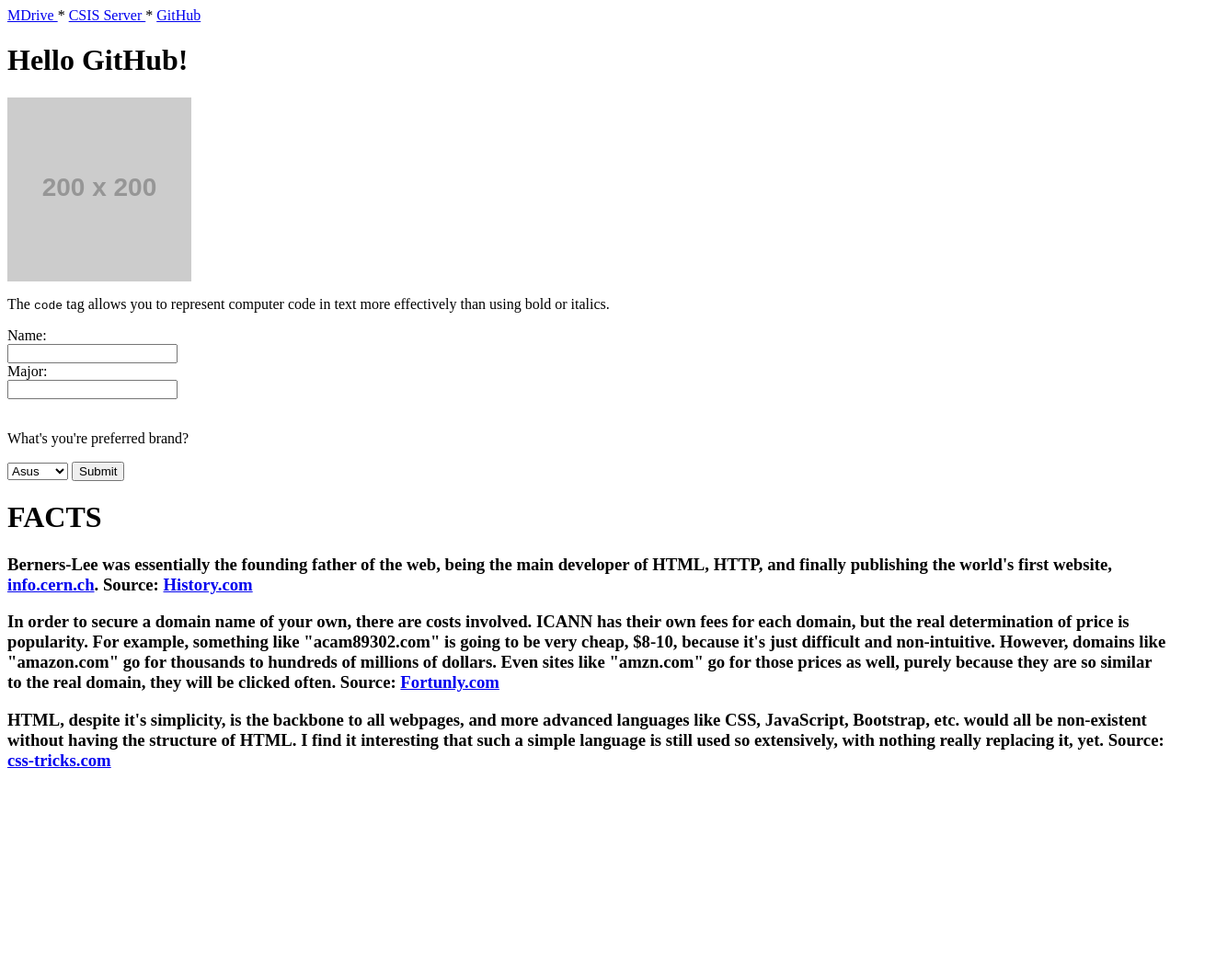
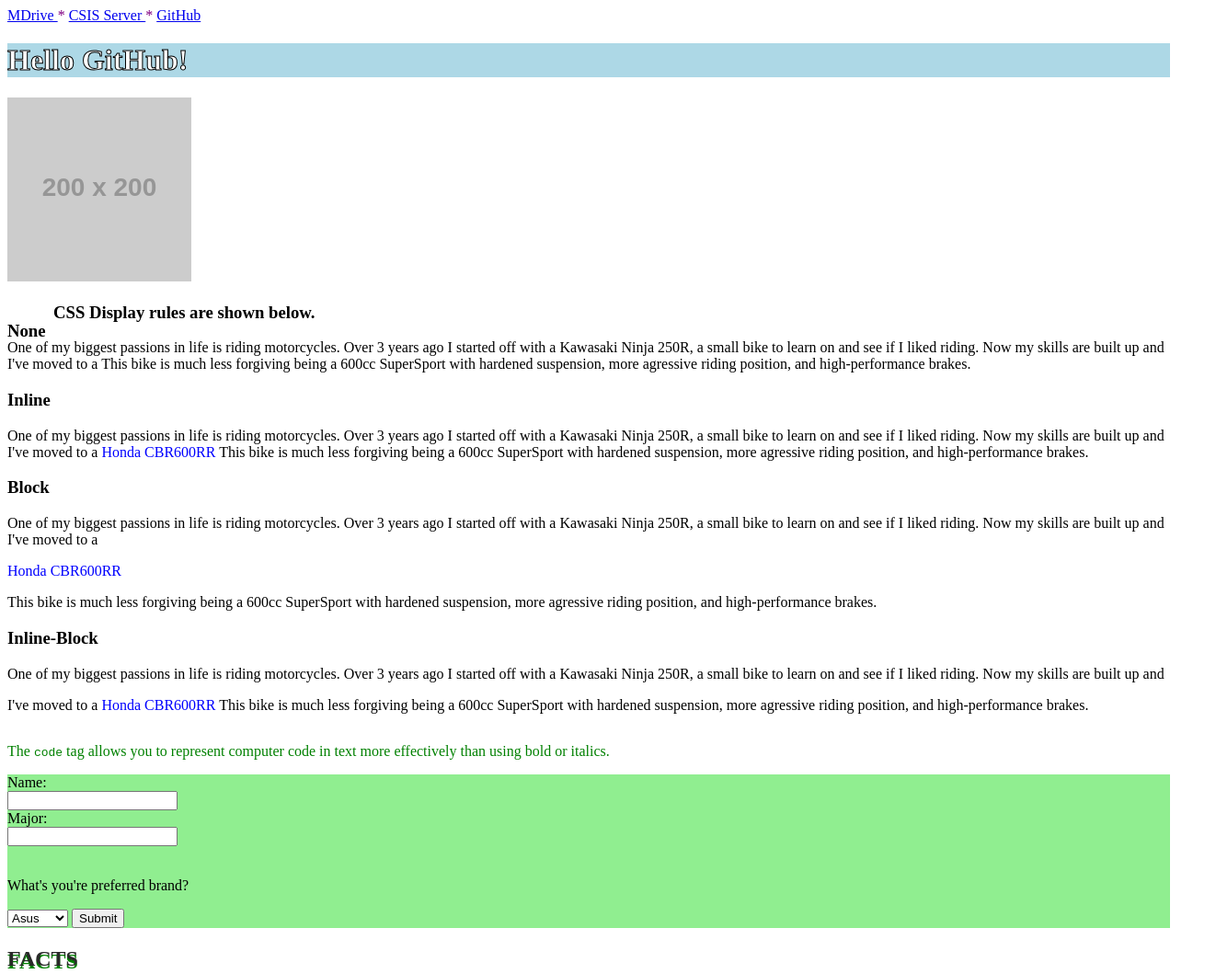
Before and after one commit to arcampbell21/arcampbell21.github.com, a plain HTML site: page index.html in a window 1280 px wide. Shown: the top 1059 px of the page at 92% size, 1322 px wide, since content can reach past the window. Before the commit the page ends 857 px from the top, so only its background shows below. Drawn offline with Linux system fonts and the light colour scheme; placeholder pictures from the web are drawn by us.

Commit message:
Update index.html

```diff
--- a/index.html
+++ b/index.html
@@ -1,18 +1,61 @@
-<html>
+<!DOCTYPE html>
+<html lang=en>
+
+<head>
+<link href="style.css" rel="stylesheet" type="text/css">
+<style type="text/css">
+  h1 {-webkit-text-stroke: 1px black;color: white;}
+  h2 {text-shadow: 0 3px 0 green;color: #292929}
+  nav {color:purple}
+  h3.position1{position:relative;left:50px;}
+  h3.position2{position:absolute;top:330px;}
+  h3.position3{position: -webkit-sticky;
+  position: sticky;}
+</style>
+</head>
+
 <nav>
   <a href="https://svsu.edu/~arcampb3/"> MDrive </a> *
   <a href="https://csis.svsu.edu/~arcampb3/"> CSIS Server </a> *
   <a href="https://arcampbell21.github.io/"> GitHub </a>
 </nav>
 
-<h1>Hello GitHub!</h1>
+<h1 id="greeting" >Hello GitHub!</h1>
 
 <body>
    <img src="https://via.placeholder.com/200">
 
-<p>The <code>code</code> tag allows you to represent computer code in text more effectively than using bold or italics.
+<h3 class="position1">
+CSS Display rules are shown below.
+</h3>
 
-<p>
+<h3 class="position2">None</h3>
+
+<div>
+One of my biggest passions in life is riding motorcycles. Over 3 years ago I started off with a Kawasaki Ninja 250R, a small bike to learn on and see if I liked riding. Now my skills are built up and I've moved to a <p class="none">Honda CBR600RR</p> This bike is much less forgiving being a 600cc SuperSport with hardened suspension, more agressive riding position, and high-performance brakes.
+</div>
+
+<h3 class="position3">Inline</h3>
+
+<div>
+One of my biggest passions in life is riding motorcycles. Over 3 years ago I started off with a Kawasaki Ninja 250R, a small bike to learn on and see if I liked riding. Now my skills are built up and I've moved to a <p style="color:blue;"class="inline">Honda CBR600RR</p> This bike is much less forgiving being a 600cc SuperSport with hardened suspension, more agressive riding position, and high-performance brakes.
+</div>
+
+<h3>Block</h3>
+
+<div>
+One of my biggest passions in life is riding motorcycles. Over 3 years ago I started off with a Kawasaki Ninja 250R, a small bike to learn on and see if I liked riding. Now my skills are built up and I've moved to a <p style="color:blue;"class="block">Honda CBR600RR</p> This bike is much less forgiving being a 600cc SuperSport with hardened suspension, more agressive riding position, and high-performance brakes.
+</div>
+
+<h3>Inline-Block</h3>
+<div>
+One of my biggest passions in life is riding motorcycles. Over 3 years ago I started off with a Kawasaki Ninja 250R, a small bike to learn on and see if I liked riding. Now my skills are built up and I've moved to a <p style="color:blue;"class="inlineblock">Honda CBR600RR</p> This bike is much less forgiving being a 600cc SuperSport with hardened suspension, more agressive riding position, and high-performance brakes.
+</div>
+
+<p style="color:green;">The <code>code</code> tag allows you to represent computer code in text more effectively than using bold or italics.
+
+<div class="form">
+	</p>
 	   <form action="namesmajors.php">
 		 <label for="Name">Name:</label><br>
 		 <input type="text" id="Name" name="Name" value=""><br>
@@ -28,8 +71,9 @@
 		 <input type="submit" value="Submit">
 	   </form>
 	</p>
+</div>
 
-<h1>FACTS
+<h2>FACTS
 <h3>Berners-Lee was essentially the founding father of the web, being the main developer of HTML, HTTP, and finally publishing the
      world's first website, <a href="info.cern.ch">info.cern.ch</a>. Source: <a href="https://www.history.com/news/the-worlds-first-web-site">History.com</a>
 </h3>
@@ -47,6 +91,10 @@
     Source: <a href="https://css-tricks.com/random-interesting-facts-htmlsvg-usage/">css-tricks.com</a>
 </h3>
 
+<div class="box">Relevant Screenshots!</div>
+
+
+
 
 </body>
 </html>
```
Lines whose indentation alone changed are shown as unchanged.
